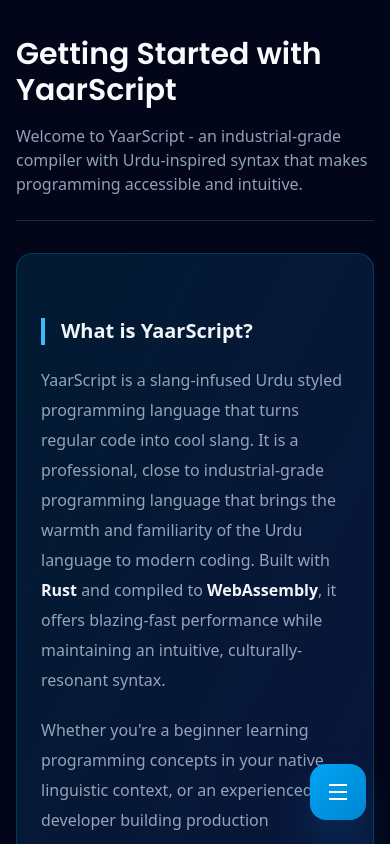
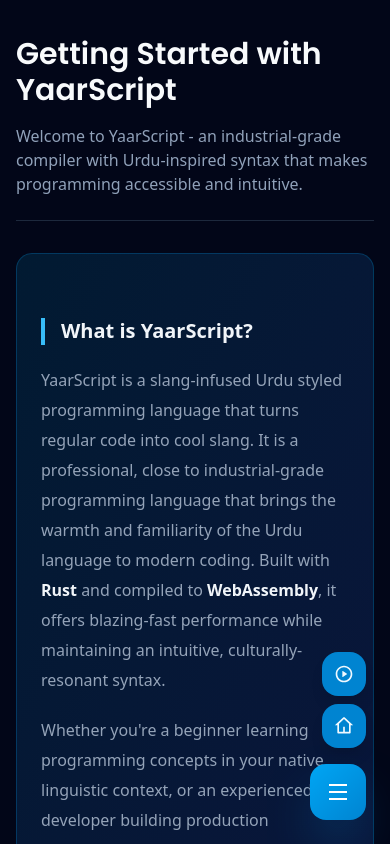
Before and after one commit to BazilSuhail/YaarScript-Client, a Next.js app: page /docs in a window 390 px wide. Shown: the top 844 px of the page. Built offline with nearby package versions, Linux system fonts and the light colour scheme.

Commit message:
feat: Add mobile navigation buttons and adjust layout in DocsSidebar and HeroSection components

```diff
--- a/components/docs/DocsSidebar.jsx
+++ b/components/docs/DocsSidebar.jsx
@@ -169,6 +169,24 @@
 
     return (
         <aside >
+            {/* Mobile Navigation Buttons */}
+            <div className="lg:hidden fixed bottom-24 right-6 z-50 flex flex-col gap-2">
+                <Link
+                    href="/editor"
+                    className="p-3 text-sky-50 bg-sky-600 hover:bg-sky-700 rounded-2xl shadow-lg transition-all"
+                    title="Go to Playground"
+                >
+                    <RiPlayCircleLine className="w-5 h-5" />
+                </Link>
+                <Link
+                    href="/"
+                    className="p-3 text-sky-50 bg-sky-600 hover:bg-sky-700 rounded-2xl shadow-lg transition-all"
+                    title="Go Home"
+                >
+                    <RiHome4Line className="w-5 h-5" />
+                </Link>
+            </div>
+
             {/* Mobile Toggle Button */}
             <motion.button
                 whileHover={{ scale: 1.05 }}
@@ -220,12 +238,12 @@
                             className="lg:hidden fixed inset-0 z-40 bg-slate-900/70 backdrop-blur-md"
                             onClick={() => setIsOpen(false)}
                         />
-                        <motion.aside
+                                        <motion.aside
                             initial={{ x: -300 }}
                             animate={{ x: 0 }}
                             exit={{ x: -300 }}
                             transition={{ type: "spring", damping: 30, stiffness: 300 }}
-                            className="lg:hidden fixed left-0 top-16 bottom-0 z-50 w-80 max-w-[85vw] bg-slate-900/95 backdrop-blur-xl border-r border-slate-800 overflow-y-auto shadow-2xl [&::-webkit-scrollbar]:hidden [-ms-overflow-style:none] [scrollbar-width:none]"
+                            className="lg:hidden fixed left-0 top-0 bottom-0 z-50 w-80 max-w-[85vw] bg-slate-900/95 backdrop-blur-xl border-r border-slate-800 overflow-y-auto shadow-2xl [&::-webkit-scrollbar]:hidden [-ms-overflow-style:none] [scrollbar-width:none]"
                             onClick={(e) => e.stopPropagation()}
                         >
                             <div className="p-6 pb-24">
--- a/components/home-page/HeroSection.jsx
+++ b/components/home-page/HeroSection.jsx
@@ -27,11 +27,11 @@
             <span className="sm:hidden">Open Source • Urdu Based</span>
           </div>
 
-          <h1 className={`text-4xl  md:text-6xl lg:text-[55px] font-black text-slate-50 mb-6 leading-tight ${poppins.className}`}>
-            <span className="text-4xl md:text-6xl lg:text-[110px] inline-block text-transparent bg-clip-text bg-linear-to-r from-white via-sky-400 to-sky-800 animate-linear bg-size-[200%_auto]">
+          <h1 className={`text-3xl  md:text-6xl lg:text-[55px] font-black text-slate-50 mb-6 leading-tight ${poppins.className}`}>
+            <span className="text-6xl lg:text-[110px] inline-block text-transparent bg-clip-text bg-linear-to-r from-white via-sky-400 to-sky-800 animate-linear bg-size-[200%_auto]">
               Apki Zuban
             </span>
-            <span className="block text-transparent lg:mt-2 bg-clip-text bg-linear-to-r from-sky-300 via-sky-400 to-sky-600">
+            <span className="block text-transparent mt-2 bg-clip-text bg-linear-to-r from-sky-300 via-sky-400 to-sky-600">
               Apki marzi wala Code
             </span>
           </h1>
@@ -55,7 +55,7 @@
             Apni zuban mein clean aur powerful code likho.
           </p>
 
-          <div className="flex flex-col sm:flex-row gap-3 justify-center mb-16">
+          <div className="flex gap-3 justify-center mb-16">
             <Link
               href="/editor"
               className="group pointer-events-auto inline-flex items-center justify-center gap-2 px-6 py-2.5 bg-linear-to-r from-sky-500 to-sky-800 hover:from-sky-600 hover:to-sky-700 text-white text-sm font-semibold rounded-xl shadow-lg shadow-sky-500/20 transition-all hover:shadow-xl hover:shadow-sky-500/30"
```
